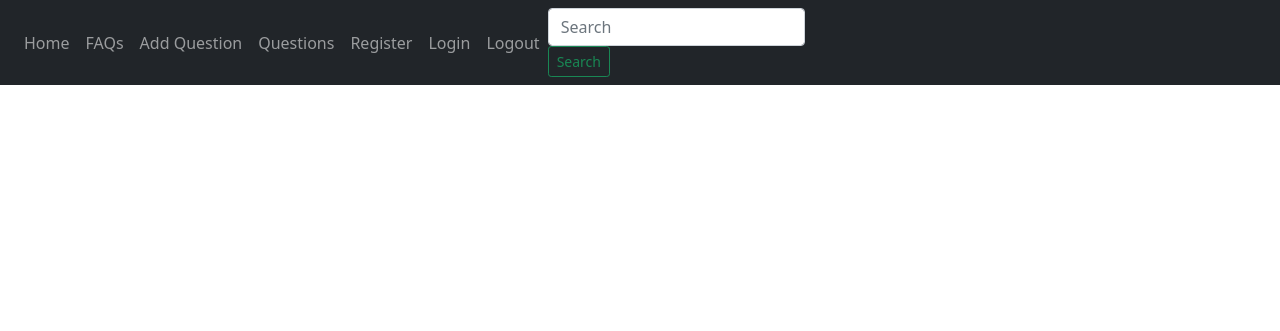
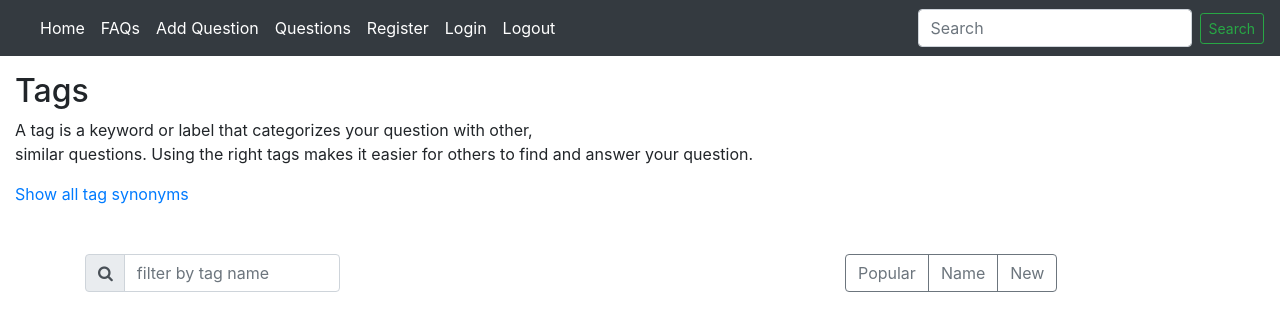
Before and after one commit to Kigunda-lilian/Help_Desk-App, a Django app: page /tags/ in a window 1280 px wide. Shown: the top 331 px of the page. Run offline with Django 4.2, Linux system fonts and the light colour scheme; data that the repository does not hold is empty; some libraries are stand-ins or nearby versions.

Commit message:
style tag.html and all_questions.html files

```diff
--- a/Helpdesk/urls.py
+++ b/Helpdesk/urls.py
@@ -7,5 +7,8 @@
     path('accounts/', include('django_registration.backends.activation.urls')),
     path('accounts/', include('django.contrib.auth.urls')),
 
+    # API
+     path('api/', include('helpdesk.urls')),
+
 
 ]
--- a/helpdesk/templates/base.html
+++ b/helpdesk/templates/base.html
@@ -11,7 +11,16 @@
      {% block styles %}
     <link href="https://cdn.jsdelivr.net/npm/bootstrap@5.1.3/dist/css/bootstrap.min.css" rel="stylesheet" integrity="sha384-1BmE4kWBq78iYhFldvKuhfTAU6auU8tT94WrHftjDbrCEXSU1oBoqyl2QvZ6jIW3" crossorigin="anonymous">
         <link rel="stylesheet" href="https://cdnjs.cloudflare.com/ajax/libs/font-awesome/4.7.0/css/font-awesome.min.css">
+        <link rel="stylesheet" href="https://cdn.jsdelivr.net/npm/bootstrap@4.3.1/dist/css/bootstrap.min.css" integrity="sha384-ggOyR0iXCbMQv3Xipma34MD+dH/1fQ784/j6cY/iJTQUOhcWr7x9JvoRxT2MZw1T" crossorigin="anonymous">
+        <link rel="stylesheet" href="{% static 'css/awards.css/' %}">
+        <link rel="stylesheet"
+        href="https://fonts.googleapis.com/css?family=Tangerine&effect=fire-animation">
+        <link rel="stylesheet"
+        href="https://fonts.googleapis.com/css?family=Tangerine:bold,bolditalic|Inconsolata:italic|Droid+Sans'>
 
+        <link rel="stylesheet" href="https://use.fontawesome.com/releases/v5.11.2/css/all.css" />
+        <link href="https://fonts.googleapis.com/icon?family=Material+Icons"rel="stylesheet">
+        <link href="https://fonts.googleapis.com/css2?family=Satisfy&display=swap" rel="stylesheet">
 
     <link rel="stylesheet" href="{% static 'css/main.css' %}">
      {% endblock %}
--- a/helpdesk/templates/navbar.html
+++ b/helpdesk/templates/navbar.html
@@ -1,4 +1,11 @@
-<nav class="navbar navbar-expand-lg navbar-dark bg-dark">
+<style>
+  .navbar-custom . navbar-expand-lg {
+    background-color: lightgreen;
+}
+
+</style>
+
+<nav class="navbar-custom navbar navbar-expand-lg navbar-dark bg-dark">
     <a class="navbar-brand" href="#"></a>
     <button class="navbar-toggler" type="button" data-toggle="collapse" data-target="#navbarSupportedContent" aria-controls="navbarSupportedContent" aria-expanded="false" aria-label="Toggle navigation">
       <span class="navbar-toggler-icon"></span>
--- a/helpdesk/templates/questions/tags.html
+++ b/helpdesk/templates/questions/tags.html
@@ -1,20 +1,65 @@
 {%extends 'base.html'%}
 
 {% block content %}
+<div class="container_fluid mt-3 ">
+ <div> <h2 >Tags<h2></div>
+    <p>
+      A tag is a keyword or label that categorizes your question with other,<br>
+      similar questions. Using the right tags makes it easier for others to find and
+      answer your question.
+    </p>
+    <a href="#" >Show all tag synonyms</a>
+</div><br><br>
+<div class= "container">
+  <div class="row">
+    <div class="col-sm-3">
+
+  <form class="d-flex">
+
+
+    <div class="input-group">
+      <div class="input-group-prepend">
+       <span class="input-group-text"><i class="fa fa-search"></i></span>
+       </div>
+      <input type="text" class="form-control" placeholder="filter by tag name">
+     </div>
+
+  </form>
+</div>
+<div class="col-sm-5">
+
+</div>
+<div class="col-sm-4">
+
+  <div class="btn-group">
+    <a href="#" class="btn btn-outline-secondary">Popular</a>
+    <a href="#" class="btn btn-outline-secondary">Name</a>
+    <a href="#" class="btn btn-outline-secondary">New</a>
+  </div>
+</div>
+
+</div>
+</div>
 
 {% for tag in tags %}
-<div class="column md 10">
-<div class="row d-flex">
-<div class="card mt-2 mb-4" style="width: 18rem;">
-    <div class="card-body">
-      <h5 class="card-title">{{tag.title}}</h5>
-      <h6 class="card-subtitle mb-2 text-muted">{{tag.stage}}</h6>
-      <p class="card-text"> {{tag.Description}}</p>
-      <a href="#" class="card-link">{{tag.language}}</a>
-      <a href="#" class="card-link">Another link</a>
+<div class="container px-4">
+  <div class="row row-cols-3 row-cols-md-3 g-4">
+    <div class="col">
+
+
+    <div class="card mt-3 mb-3 px-3 pt-4 pb-3  " style="width: 18rem;">
+
+      <div class="card-body">
+        <h5 class="card-title  mb-2 "><mark>{{tag.title}}</mark></h5>
+        <p class="card-text"> {{tag.Description}}</p>
+        <a href="#" class="card-link ">{{tag.language}}</a>
+        <a href="#" class="card-link text-muted">{{tag.stage}}</a>
+      </div>
+      </div>
+    </div>
+
     </div>
   </div>
-</div>
-</div>
+
 {% endfor %}
 {% endblock %}
--- a/helpdesk/urls.py
+++ b/helpdesk/urls.py
@@ -14,10 +14,10 @@
     #API
     path("api/profile/",ProfileList.as_view(),name="profileApi"),
     path("<int:pk>",ProfileDetail.as_view(),name="profiledetail"),
-    path("api/post/",PostList.as_view(),name="profileApi"),
-    path("<int:pk>",PostDetails.as_view(),name="profiledetail"),
-    path("api/comments/",CommentsList.as_view(),name="profileApi"),
-    path("<int:pk>",CommentsDetails.as_view(),name="profiledetail"),
-    path("api/tags/",TagList.as_view(),name="profileApi"),
-    path("<int:pk>",TagsDetails.as_view(),name="profiledetail"),
+    path("api/post/",PostList.as_view(),name="postApi"),
+    path("<int:pk>",PostDetails.as_view(),name="postdetail"),
+    path("api/comments/",CommentsList.as_view(),name="commentsApi"),
+    path("<int:pk>",CommentsDetails.as_view(),name="commentsdetail"),
+    path("api/tags/",TagList.as_view(),name="tagApi"),
+    path("<int:pk>",TagsDetails.as_view(),name="tagdetail"),
 ]
```
Also changed, not shown: helpdesk/templates/all_questions.html (+39 -14 lines).
